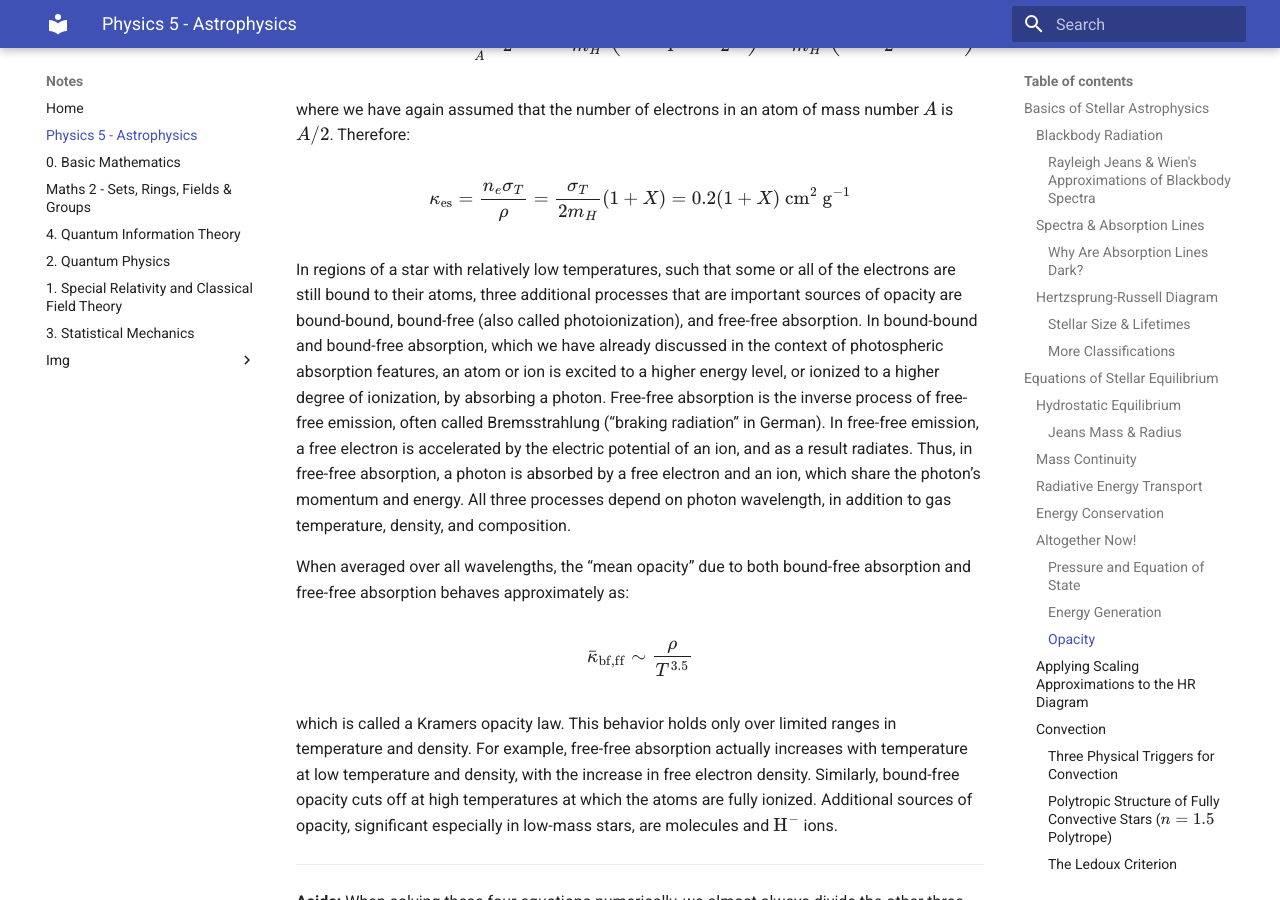
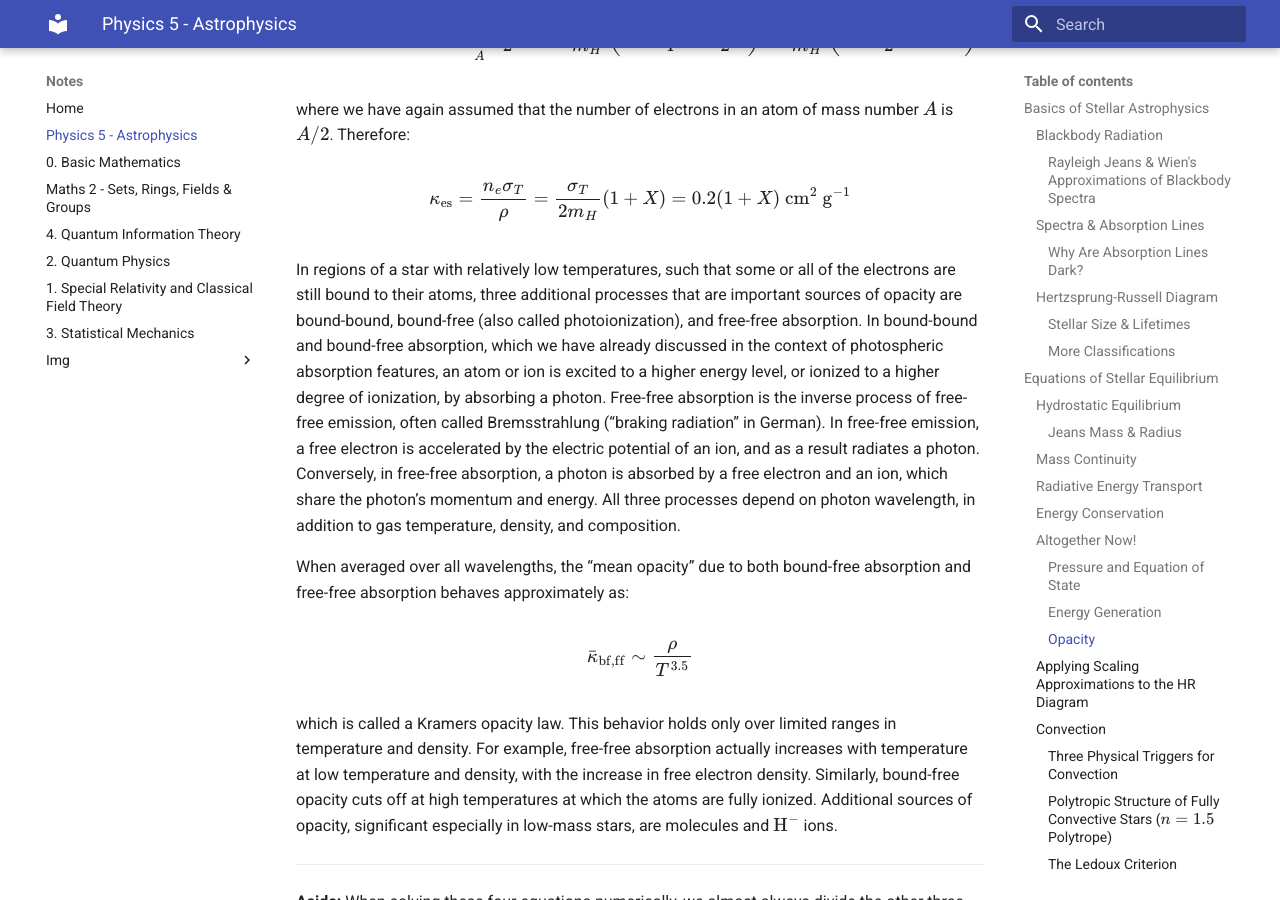
Before and after one commit to regstuff/notes, an MkDocs documentation site: the page built from docs/Physics_Astrophysics.md, in a window 1280 px wide and 900 px high, scrolled down 39412 px. Built offline with MkDocs 1.6.1 and Material for MkDocs 9.7.7, drawn with Linux system fonts in a browser that asks for light colours.

Commit message:
Improve clarity on opacity sources in low-temperature stars
Clarified the explanation of free-free absorption and emission processes in stellar regions with low temperatures.

```diff
--- a/docs/Physics_Astrophysics.md
+++ b/docs/Physics_Astrophysics.md
@@ -852,7 +852,7 @@ where we have again assumed that the number of electrons in an atom of mass numb
 
 $$\kappa_{\text{es}} = \frac{n_e\sigma_T}{\rho} = \frac{\sigma_T}{2m_H}(1 + X) = 0.2(1 + X)\text{ cm}^2\text{ g}^{-1}$$
 
-In regions of a star with relatively low temperatures, such that some or all of the electrons are still bound to their atoms, three additional processes that are important sources of opacity are bound-bound, bound-free (also called photoionization), and free-free absorption. In bound-bound and bound-free absorption, which we have already discussed in the context of photospheric absorption features, an atom or ion is excited to a higher energy level, or ionized to a higher degree of ionization, by absorbing a photon. Free-free absorption is the inverse process of free-free emission, often called Bremsstrahlung (“braking radiation” in German). In free-free emission, a free electron is accelerated by the electric potential of an ion, and as a result radiates. Thus, in free-free absorption, a photon is absorbed by a free electron and an ion, which share the photon’s momentum and energy. All three processes depend on photon wavelength, in addition to gas temperature, density, and composition.
+In regions of a star with relatively low temperatures, such that some or all of the electrons are still bound to their atoms, three additional processes that are important sources of opacity are bound-bound, bound-free (also called photoionization), and free-free absorption. In bound-bound and bound-free absorption, which we have already discussed in the context of photospheric absorption features, an atom or ion is excited to a higher energy level, or ionized to a higher degree of ionization, by absorbing a photon. Free-free absorption is the inverse process of free-free emission, often called Bremsstrahlung (“braking radiation” in German). In free-free emission, a free electron is accelerated by the electric potential of an ion, and as a result radiates a photon. Conversely, in free-free absorption, a photon is absorbed by a free electron and an ion, which share the photon’s momentum and energy. All three processes depend on photon wavelength, in addition to gas temperature, density, and composition.
 
 When averaged over all wavelengths, the “mean opacity” due to both bound-free absorption and free-free absorption behaves approximately as:
 
```
